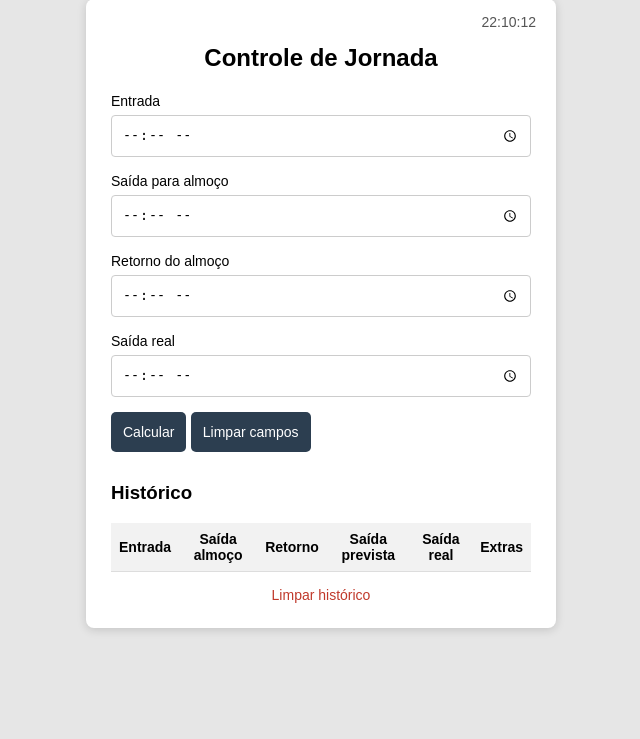
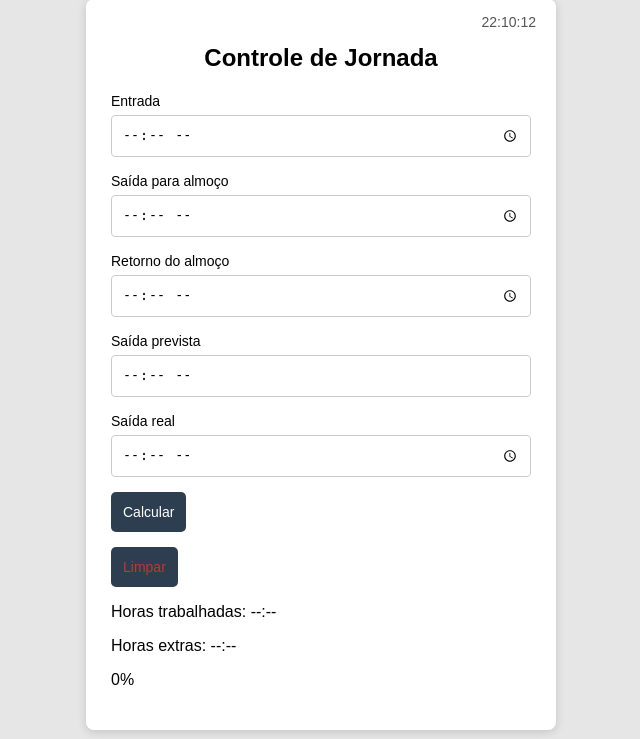
Before and after one commit to tkageyama-design/horario, a Flask app: page / in a window 1280 px wide. Shown: the part 61-800 px from the top of the page, without its empty margins (319-959 px from the left). Run offline with Flask 3, Linux system fonts and the light colour scheme; lists and menus that the app fills with data are empty.

Commit message:
Add files via upload

```diff
--- a/templates/index.html
+++ b/templates/index.html
@@ -1,6 +1,5 @@
 <!DOCTYPE html>
 <html lang="pt-br">
-
 <head>
 
 <meta charset="UTF-8">
@@ -21,156 +20,180 @@
 
 <h2>Controle de Jornada</h2>
 
-<form method="POST" id="formHorario">
-
 <label>Entrada</label>
-<input type="time" name="entrada" value="{{entrada}}" required>
+<input type="time" id="entrada">
 
 <label>Saída para almoço</label>
-<input type="time" id="saida_almoco" name="saida_almoco" value="{{saida_almoco}}" required>
+<input type="time" id="saidaAlmoco">
 
 <label>Retorno do almoço</label>
-<input type="time" id="retorno_almoco" name="retorno_almoco" value="{{retorno_almoco}}" required>
+<input type="time" id="retornoAlmoco">
+
+<label>Saída prevista</label>
+<input type="time" id="saidaPrevista" readonly>
 
 <label>Saída real</label>
-<input type="time" name="saida_real" value="{{saida_real}}">
+<input type="time" id="saidaReal">
 
-<div class="botoes">
+<button onclick="calcular()">Calcular</button>
+<button onclick="limparCampos()" class="limpar">Limpar</button>
 
-<button type="submit">Calcular</button>
+<div class="resultado">
 
-<button type="button" onclick="limparFormulario()">Limpar campos</button>
+<p>Horas trabalhadas: <span id="horasTrabalhadas">--:--</span></p>
+
+<p>Horas extras: <span id="horasExtras">--:--</span></p>
 
 </div>
 
-</form>
-
-{% if saida_prevista %}
-
-<div class="resultados">
-
-<p><strong>Saída prevista:</strong> {{saida_prevista}}</p>
-<p><strong>Horas trabalhadas:</strong> {{horas_trabalhadas}}</p>
-<p><strong>Horas restantes:</strong> {{horas_restantes}}</p>
-
-{% if horas_extras %}
-<p><strong>Horas extras:</strong> {{horas_extras}}</p>
-{% endif %}
-
+<div class="progress-container">
+<div id="progressBar"></div>
 </div>
 
-<div class="progressoExpediente">
-
-<div class="barraProgresso">
-
-<div class="barraPreenchida" id="barraPreenchida"></div>
-
-</div>
-
-<p id="textoProgresso"></p>
+<p id="percentual">0%</p>
 
 </div>
 
 <script>
 
-function calcularProgresso(){
+function paraMinutos(hora){
 
-let horas="{{horas_trabalhadas}}".split(":")[0];
-let minutos="{{horas_trabalhadas}}".split(":")[1];
-
-let total=(parseInt(horas)*60)+parseInt(minutos);
-
-let porcentagem=(total/(8*60))*100;
-
-if(porcentagem>100){
-porcentagem=100;
-}
-
-let barra=document.getElementById("barraPreenchida");
-
-barra.style.width=porcentagem+"%";
-
-if(porcentagem<50){
-barra.style.background="#95a5a6";
-}
-
-else if(porcentagem<75){
-barra.style.background="#f1c40f";
-}
-
-else if(porcentagem<100){
-barra.style.background="#e67e22";
-}
-
-else{
-barra.style.background="#2ecc71";
-}
-
-document.getElementById("textoProgresso").innerText=
-porcentagem.toFixed(1)+"% do expediente concluído";
+let partes = hora.split(":")
+return parseInt(partes[0])*60 + parseInt(partes[1])
 
 }
 
-calcularProgresso();
+function paraHora(min){
 
-</script>
+let h = Math.floor(min/60)
+let m = min%60
 
-{% endif %}
+return String(h).padStart(2,'0') + ":" + String(m).padStart(2,'0')
 
-<h3>Histórico</h3>
+}
 
-<table>
+function calcular(){
 
-<tr>
-<th>Entrada</th>
-<th>Saída almoço</th>
-<th>Retorno</th>
-<th>Saída prevista</th>
-<th>Saída real</th>
-<th>Extras</th>
-</tr>
+let entrada = document.getElementById("entrada").value
+let saidaAlmoco = document.getElementById("saidaAlmoco").value
+let retornoAlmoco = document.getElementById("retornoAlmoco").value
+let saidaReal = document.getElementById("saidaReal").value
 
-{% for item in historico %}
+if(!entrada || !saidaAlmoco || !retornoAlmoco) return
 
-<tr>
-<td>{{item.entrada}}</td>
-<td>{{item.saida_almoco}}</td>
-<td>{{item.retorno_almoco}}</td>
-<td>{{item.saida_prevista}}</td>
-<td>{{item.saida_real}}</td>
-<td>{{item.extras}}</td>
-</tr>
+let mEntrada = paraMinutos(entrada)
+let mSaidaAlmoco = paraMinutos(saidaAlmoco)
+let mRetornoAlmoco = paraMinutos(retornoAlmoco)
 
-{% endfor %}
+let almoco = mRetornoAlmoco - mSaidaAlmoco
 
-</table>
+if(almoco < 60){
 
-<a class="limpar" href="/limpar">Limpar histórico</a>
+let campo = document.getElementById("retornoAlmoco")
 
-</div>
+campo.classList.add("alerta")
 
-<script>
+setTimeout(()=>campo.classList.remove("alerta"),1200)
 
-function limparFormulario(){
+}else{
 
-document.querySelectorAll("input").forEach(i=>i.value="");
+document.getElementById("retornoAlmoco").classList.remove("alerta")
+
+}
+
+let saidaPrevistaMin = mEntrada + 480 + almoco
+
+document.getElementById("saidaPrevista").value = paraHora(saidaPrevistaMin)
+
+let trabalhado = (mSaidaAlmoco - mEntrada) + (mRetornoAlmoco - mSaidaAlmoco)
+
+document.getElementById("horasTrabalhadas").innerText = paraHora(trabalhado)
+
+if(saidaReal){
+
+let mSaidaReal = paraMinutos(saidaReal)
+
+let extra = mSaidaReal - saidaPrevistaMin
+
+if(extra > 0){
+
+document.getElementById("horasExtras").innerText = paraHora(extra)
+
+}else{
+
+document.getElementById("horasExtras").innerText = "00:00"
+
+}
+
+}
+
+}
+
+function atualizarProgresso(){
+
+let entrada = document.getElementById("entrada").value
+let saidaPrevista = document.getElementById("saidaPrevista").value
+
+if(!entrada || !saidaPrevista) return
+
+let agora = new Date()
+
+let agoraMin = agora.getHours()*60 + agora.getMinutes()
+
+let inicio = paraMinutos(entrada)
+let fim = paraMinutos(saidaPrevista)
+
+let progresso = ((agoraMin - inicio)/(fim - inicio))*100
+
+if(progresso < 0) progresso = 0
+if(progresso > 100) progresso = 100
+
+let barra = document.getElementById("progressBar")
+
+barra.style.width = progresso + "%"
+
+if(progresso >= 100){
+
+barra.style.background = "#2ecc71"
+
+}
+
+document.getElementById("percentual").innerText = Math.floor(progresso) + "%"
+
+}
+
+setInterval(atualizarProgresso,60000)
+
+function limparCampos(){
+
+document.getElementById("entrada").value=""
+document.getElementById("saidaAlmoco").value=""
+document.getElementById("retornoAlmoco").value=""
+document.getElementById("saidaPrevista").value=""
+document.getElementById("saidaReal").value=""
+
+document.getElementById("horasTrabalhadas").innerText="--:--"
+document.getElementById("horasExtras").innerText="--:--"
+
+document.getElementById("progressBar").style.width="0%"
+
+document.getElementById("percentual").innerText="0%"
 
 }
 
 function atualizarRelogio(){
 
-let agora=new Date();
+let agora = new Date()
 
-let horas=agora.getHours().toString().padStart(2,'0');
-let minutos=agora.getMinutes().toString().padStart(2,'0');
-let segundos=agora.getSeconds().toString().padStart(2,'0');
+let h = String(agora.getHours()).padStart(2,'0')
+let m = String(agora.getMinutes()).padStart(2,'0')
+let s = String(agora.getSeconds()).padStart(2,'0')
 
-document.getElementById("relogio").innerText=
-horas+":"+minutos+":"+segundos;
+document.getElementById("relogio").innerText = h + ":" + m + ":" + s
 
 }
 
-setInterval(atualizarRelogio,1000);
+setInterval(atualizarRelogio,1000)
 
 </script>
 
```
